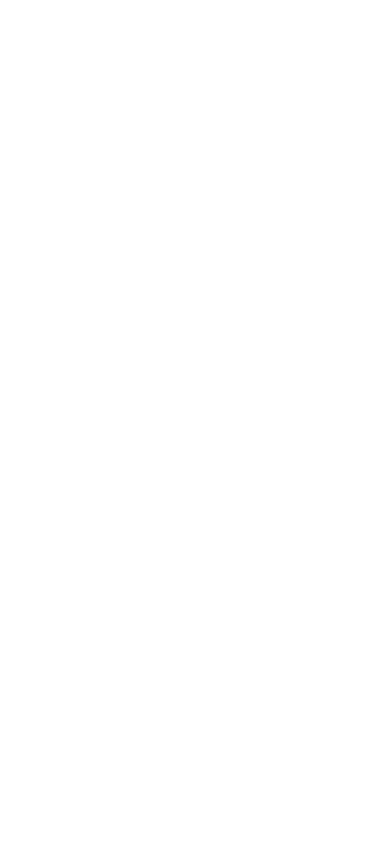
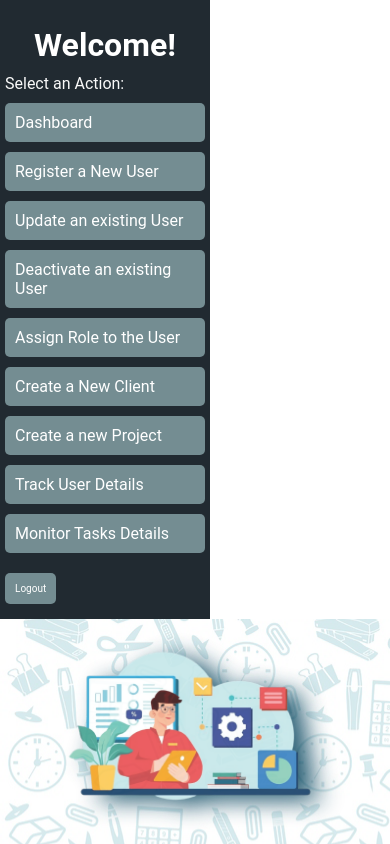
Before and after one commit to 240617-Chennai-PeerIslandsIndiaJavaFS/TeamB_Project02_React, a React (Create React App) app: page /admin in a window 390 px wide. Before the commit this address had no page. Built offline with nearby package versions, Linux system fonts and the light colour scheme.

Commit message:
ui for admin page

```diff
--- a/src/App.js
+++ b/src/App.js
@@ -3,6 +3,7 @@
 
 import LandingPage from "./components/LandingPage";
 import LoginPage from "./components/LoginPage";
+import AdminPage from "./components/AdminPage";
 
 function App() {
   return (
@@ -10,6 +11,7 @@
       <Routes>
         <Route path="/" element={<LandingPage />} />
         <Route path="/login" element={<LoginPage />} />
+        <Route path="/admin" element={<AdminPage />} />
       </Routes>
     </Router>
   );
--- /dev/null
+++ b/src/components/AdminPage.js
@@ -0,0 +1,47 @@
+import React from "react";
+import { Link, Outlet, useLocation } from "react-router-dom";
+import "../css/AdminPage.css";
+import logoadmin from "../media/adminpageimage.png";
+
+const AdminPage = () => {
+  const location = useLocation();
+
+  const showImage = location.pathname === "/admin";
+
+  return (
+    <div className="admin-page-body">
+      <div className="admin-page">
+        <div className="admin-sidebar">
+          <div>
+            <h1>Welcome!</h1>
+            <p style={{ color: "#f9f9f9" }}>Select an Action:</p>
+            <Link to="/admin/dashboard">Dashboard</Link>
+            <Link to="/admin/registration">Register a New User</Link>
+            <Link to="/admin/update-user">Update an existing User</Link>
+            <Link to="/admin/deactivate-user">Deactivate an existing User</Link>
+            <Link to="/admin/assign-role">Assign Role to the User</Link>
+            <Link to="/admin/create-client">Create a New Client</Link>
+            <Link to="/admin/create-project">Create a new Project</Link>
+            <Link to="/admin/user-details">Track User Details</Link>
+            <Link to="/admin/monitor-task-details">Monitor Tasks Details</Link>
+          </div>
+          <Link className="admin-btn-primary" to="/login">
+            Logout
+          </Link>
+        </div>
+        <div className="admin-content" id="content">
+          {showImage ? (
+            <img
+              src={logoadmin} alt="Admin" className="admin-page-image"
+            />
+          ) :
+          (
+            <Outlet />
+          )}
+        </div>
+      </div>
+    </div>
+  );
+};
+
+export default AdminPage;
--- a/src/components/LoginPage.js
+++ b/src/components/LoginPage.js
@@ -23,19 +23,17 @@
           email
         )}&password=${encodeURIComponent(password)}`,
         {
-          method: "GET", // Use POST if possible for login
+          method: "GET",
           headers: {
             "Content-Type": "application/json",
           },
         }
       );
 
-      console.log("Response Status:", response.status); // Debugging log
       if (response.ok) {
         const user = await response.json();
-        console.log("User Data:", user); // Debugging log
         if (user.userRole === "ADMIN") {
-          navigate("/admin/dashboard");
+          navigate("/admin");
         } else if (user.userRole === "TEAM_MEMBER") {
           navigate("/team-member", { state: { user } });
         } else if (user.userRole === "PROJECT_MANAGER") {
@@ -45,7 +43,6 @@
         setMessage("Invalid email or password.");
       }
     } catch (error) {
-      console.error("Error during login:", error); // Debugging log
       setMessage("An error occurred. Please try again.");
     }
   };
--- /dev/null
+++ b/src/css/AdminPage.css
@@ -0,0 +1,142 @@
+.admin-page-body {
+    font-family: 'Roboto', sans-serif;
+    height: 600px;
+    margin: 0;
+  }
+
+  .admin-page {
+    display: flex;
+    height: 100vh;
+    width: 100%;
+    overflow: hidden;
+  }
+
+  .admin-sidebar {
+    width: 350px;
+    background-color: #212a31;
+    padding: 5px;
+    display: flex;
+    flex-direction: column;
+    justify-content: space-between;
+    transition: width 0.3s ease-in-out;
+  }
+
+  .admin-sidebar h1 {
+    color: white;
+    text-align: center;
+    margin-bottom: 8px;
+  }
+
+  .admin-sidebar p {
+    margin: 10px 0;
+  }
+
+  .admin-sidebar a {
+    color: white;
+    text-decoration: none;
+    display: block;
+    padding: 10px;
+    margin: 10px 0;
+    background-color: #748d92;
+    border-radius: 5px;
+    cursor: pointer;
+  }
+
+  .admin-sidebar a:hover {
+    background-color: #345b79;
+  }
+
+  .admin-content {
+    flex-grow: 1;
+    padding: 10px;
+    background-image: url("../media/backgroundgeneral.png");
+    background-color: rgba(255, 255, 255, 0.7);
+    display: flex;
+    align-items: center;
+    justify-content: center;
+    overflow-y: auto;
+    height: 100%;
+    transition: padding 0.3s ease-in-out;
+  }
+
+  .admin-btn-primary {
+    color: white;
+    border: none;
+    padding: 6px 14px;
+    text-align: center;
+    text-decoration: none;
+    display: block;
+    font-size: 14px;
+    margin: 2px 0;
+    cursor: pointer;
+    border-radius: 5px;
+    width: fit-content;
+  }
+
+  .admin-page-image {
+    max-width: 700px;
+    max-height: 700px;
+    height: auto;
+    object-fit: cover;
+    opacity: 0.9;
+    transition: max-width 0.3s ease-in-out, max-height 0.3s ease-in-out;
+  }
+
+  @media (max-width: 1024px) {
+    .admin-page {
+      flex-direction: column;
+    }
+
+    .admin-sidebar {
+      width: 300px;
+    }
+
+    .admin-content {
+      padding: 10px;
+    }
+
+    .admin-page-image {
+      max-width: 500px;
+      max-height: 500px;
+    }
+  }
+
+  @media (max-width: 768px) {
+    .admin-sidebar {
+      width: 250px;
+    }
+
+    .admin-page-image {
+      max-width: 400px;
+      max-height: 400px;
+    }
+
+    .admin-btn-primary {
+      font-size: 12px;
+      padding: 8px 12px;
+    }
+
+    .admin-content {
+      padding: 10px;
+    }
+  }
+
+  @media (max-width: 480px) {
+    .admin-sidebar {
+      width: 200px;
+    }
+
+    .admin-page-image {
+      max-width: 300px;
+      max-height: 300px;
+    }
+
+    .admin-btn-primary {
+      font-size: 10px;
+      padding: 6px 10px;
+    }
+
+    .admin-content {
+      padding: 10px;
+    }
+  }
```
Also changed, not shown: src/media/adminpageimage.png (added).
